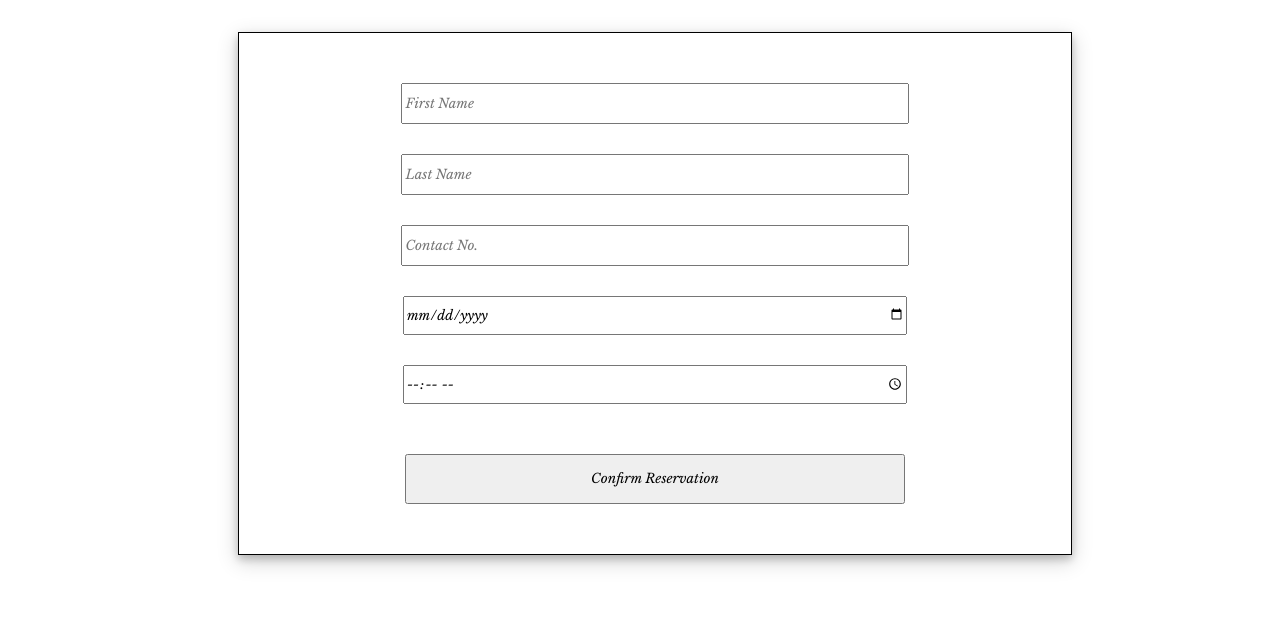
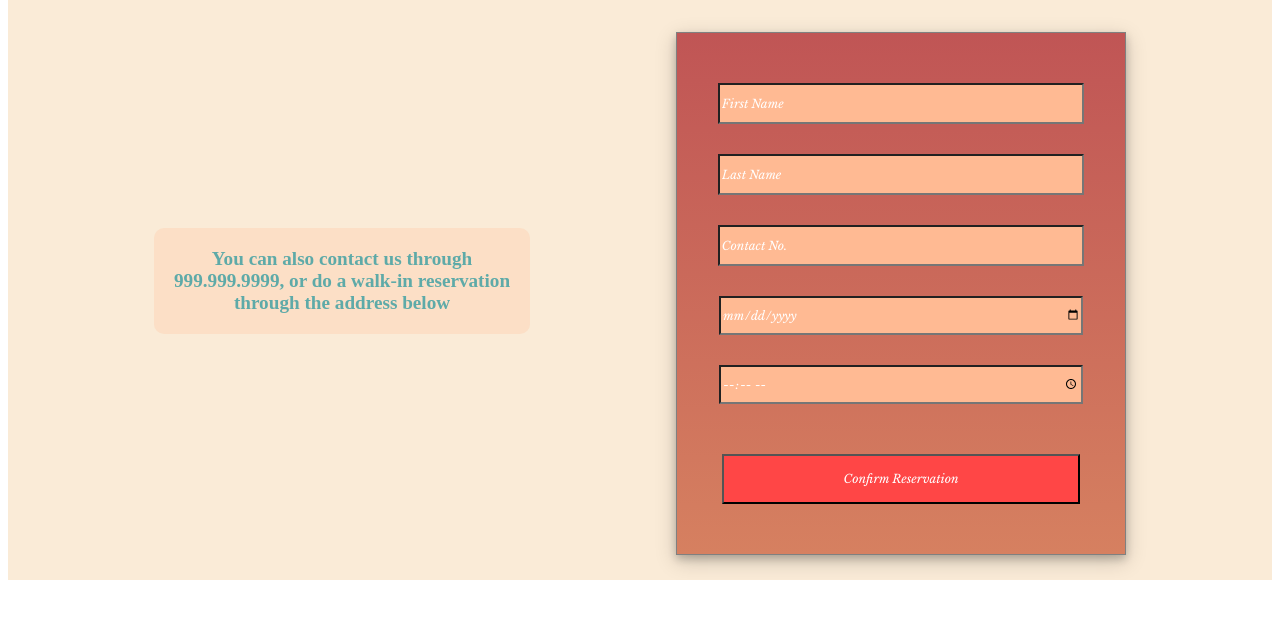
Before and after one commit to PrinzLev/cafe-de-la-coy, a Gatsby site: page /reserve in a window 1280 px wide. Shown: the part 130-748 px from the top of the page. Built offline with nearby package versions, Linux system fonts and the light colour scheme; Gatsby itself is replaced by a stand-in of ours.

Commit message:
added styled to the reserve page

```diff
--- a/src/component/layout.js
+++ b/src/component/layout.js
@@ -6,7 +6,6 @@ const Layout = ({ children }) => (
   <div>
     <Header />
     {children}
-    {/* <Footer /> */}
   </div>
 )
 
--- a/src/pages/reserve.js
+++ b/src/pages/reserve.js
@@ -25,7 +25,11 @@ class ReservePage extends React.Component {
     const { firstName, lastName, phoneNumber, date, time } = this.state
 
     if (firstName && lastName && phoneNumber && date && time) {
-      swal("We've recieved your request", "We'll call you shortly", "success")
+      swal(
+        "We'll contact you shortly for confirmation",
+        "Thanks for choosing Cafe de L'Coy",
+        "success"
+      )
       this.setState({
         firstName: "",
         lastName: "",
@@ -44,7 +48,12 @@ class ReservePage extends React.Component {
     return (
       <Layout>
         <div className={reservePageStyle.reservePageContainer}>
-          <form onSubmit={this.handleSubmit} method="post">
+          <h1>
+            You can also contact us through <br />
+            999.999.9999, or do a walk-in reservation <br />
+            through the address below
+          </h1>
+          <form onSubmit={this.handleSubmit} method="post" autoComplete="off">
             <input
               type="text"
               name="firstName"
--- a/src/styles/reserve.module.scss
+++ b/src/styles/reserve.module.scss
@@ -1,27 +1,55 @@
 .reservePageContainer {
-  width: 65vw;
-  margin: 50px 0 0 230px;
-  padding: 50px 0;
-  background-color: #fff;
-  border: solid black 0.5px;
-  box-shadow: 0 4px 8px 0 rgba(0, 0, 0, 0.2), 0 6px 20px 0 rgba(0, 0, 0, 0.19);
-  body {
-    background-color: indianred;
+  display: flex;
+  align-items: center;
+  justify-content: space-evenly;
+  text-align: center;
+  background-color: antiquewhite;
+  overflow: hidden;
+
+  h1 {
+    color: #5eaaa8;
+    font-size: 1.2rem;
+    background-color: rgba(255, 186, 147, 0.25);
+    padding: 20px;
+    border-radius: 10px;
   }
   form {
     display: inline-block;
     text-align: center;
     flex-direction: column;
+    width: 35vw;
+    padding: 50px 0;
+    background-image: linear-gradient(-180deg, #c05555, #d68060);
+    margin-top: 50px;
+    margin-bottom: 25px;
+    border: solid grey 0.25px;
+    box-shadow: 0 4px 8px 0 rgba(0, 0, 0, 0.2), 0 6px 20px 0 rgba(0, 0, 0, 0.19);
     input {
       margin-bottom: 30px;
       height: 35px;
-      width: 60%;
+      width: 80%;
       font-family: "Libre Baskerville";
+      font-size: 0.75rem;
+      background-color: #ffba93;
+      color: white;
+      &::placeholder {
+        color: white;
+      }
+      &:focus {
+        background-color: #ff8e71;
+        color: white;
+      }
     }
     input[type="submit"] {
       height: 50px;
       margin-top: 20px;
       margin-bottom: 0;
+      background-color: #ff4646;
+      &:hover {
+        background-color: #ffd66b;
+        color: #433d3c;
+        cursor: pointer;
+      }
     }
   }
 }
```
